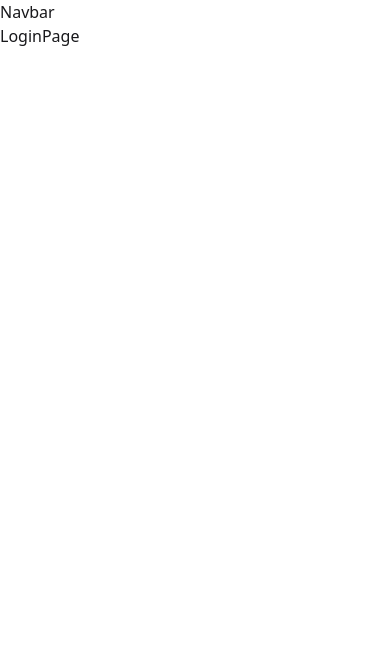
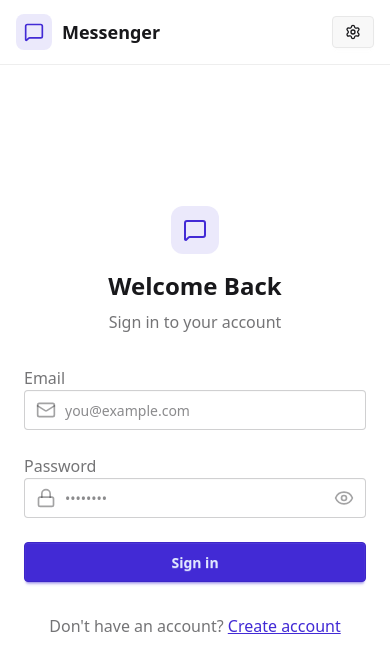
Before and after one commit to Jericsky/ChapApp, a React (Vite) app in the folder frontend/: page /login in a window 390 px wide. Shown: the top 670 px of the page. Built offline with nearby package versions, Linux system fonts and the light colour scheme; no server answers.

Commit message:
auth pages

```diff
--- a/frontend/src/App.tsx
+++ b/frontend/src/App.tsx
@@ -10,6 +10,7 @@
 import { useEffect } from "react"
 
 import { Loader } from 'lucide-react'
+import { Toaster } from 'react-hot-toast';
 
 function App() {
 
@@ -40,6 +41,8 @@
           <Route path="/settings" element={<SettingsPage/>}/>
           <Route path="/profile" element={authUser ? <ProfilePage/> : <Navigate to='/login'/>}/>
         </Routes>
+
+        <Toaster />
       </div>
     </>
   )
--- /dev/null
+++ b/frontend/src/components/AuthImagePattern.tsx
@@ -0,0 +1,27 @@
+interface AuthImagePatternProps{
+    title: string,
+    subtitle: string
+}
+
+const AuthImagePattern = ({ title, subtitle }: AuthImagePatternProps) => {
+    return (
+      <div className="hidden lg:flex items-center justify-center bg-base-200 p-12">
+        <div className="max-w-md text-center">
+          <div className="grid grid-cols-3 gap-3 mb-8">
+            {[...Array(9)].map((_, i) => (
+              <div
+                key={i}
+                className={`aspect-square rounded-2xl bg-primary/10 ${
+                  i % 2 === 0 ? "animate-pulse" : ""
+                }`}
+              />
+            ))}
+          </div>
+          <h2 className="text-2xl font-bold mb-4">{title}</h2>
+          <p className="text-base-content/60">{subtitle}</p>
+        </div>
+      </div>
+    );
+  };
+
+  export default AuthImagePattern;
--- a/frontend/src/components/Navbar.tsx
+++ b/frontend/src/components/Navbar.tsx
@@ -1,7 +1,48 @@
+import { Link } from "react-router-dom";
+import { useAuthStore } from "../store/useAuthStore"
+import { LogOut, MessageSquare, Settings, User } from "lucide-react";
 
 
 export default function Navbar() {
+  const { logout, authUser } = useAuthStore();
+
   return (
-    <div>Navbar</div>
+    <header
+      className="bg-base-100 border-b border-base-300 fixed w-full top-0 z-40 backdrop-blur-lg bg-base-100/80"
+    >
+      <div className="container mx-auto px-4 h-16">
+        <div className="flex items-center justify-between h-full">
+          <div className="flex items-center gap-8">
+            <Link to='/' className="flex items-center gap-2.5 hover:opacity-80 transition-all">
+              <div className="w-9 h-9 rounded-lg bg-primary/10 flex items-center justify-center">
+                <MessageSquare className="w-5 h-5 text-primary"/>
+              </div>
+              <h1 className="text-lg font-bold">Messenger</h1>
+            </Link>
+          </div>
+
+          <div className="flex items-center gap-2">
+            <Link to='/settings' className="btn btn-sm gap-2 transition-colors">
+              <Settings className="w-4 h-4"/>
+              <span className="hidden sm:inline">Settings</span>
+            </Link>
+
+            { authUser && (
+              <>
+                <Link to={'/profile'} className="btn btn-sm gap-2">
+                  <User className="size-5"/>
+                  <span className="hidden sm:inline">Profile</span>
+                </Link>
+
+                <button className="flex gap-2 items-center" onClick={logout}>
+                  <LogOut className="size-5"/>
+                  <span className="hidden sm:inline">Logout</span>
+                </button>
+              </>
+            )}
+          </div>
+        </div>
+      </div>
+    </header>
   )
 }
--- a/frontend/src/pages/LoginPage.tsx
+++ b/frontend/src/pages/LoginPage.tsx
@@ -1,7 +1,119 @@
-import React from 'react'
+import React, { useState } from 'react'
+import { useAuthStore } from '../store/useAuthStore';
+import { Eye, EyeOff, Loader2, Lock, Mail, MessageSquare } from 'lucide-react';
+import { Link } from 'react-router-dom';
+import AuthImagePattern from '../components/AuthImagePattern';
 
 export default function LoginPage() {
+  const [showPassword, setShowPassword] = useState(false);
+  const [formData, setFormData] = useState({
+      fullName: '',
+      email: '',
+      password: '',
+  });
+  const { login, isLoggingIn } = useAuthStore();
+
+  const handleSubmit = (e) => {
+    e.preventDefault();
+    login(formData);
+  };
+
   return (
-    <div>LoginPage</div>
+    <div className="h-screen grid lg:grid-cols-2">
+      {/* Left Side - Form */}
+      <div className="flex flex-col justify-center items-center p-6 sm:p-12">
+        <div className="w-full max-w-md space-y-8">
+          {/* Logo */}
+          <div className="text-center mb-8">
+            <div className="flex flex-col items-center gap-2 group">
+              <div
+                className="w-12 h-12 rounded-xl bg-primary/10 flex items-center justify-center group-hover:bg-primary/20
+                transition-colors"
+              >
+                <MessageSquare className="w-6 h-6 text-primary" />
+              </div>
+              <h1 className="text-2xl font-bold mt-2">Welcome Back</h1>
+              <p className="text-base-content/60">Sign in to your account</p>
+            </div>
+          </div>
+
+          {/* Form */}
+          <form onSubmit={handleSubmit} className="space-y-6">
+            <div className="form-control">
+              <label className="label">
+                <span className="label-text font-medium">Email</span>
+              </label>
+              <div className="relative">
+                <div className="absolute inset-y-0 left-0 pl-3 flex items-center pointer-events-none z-20">
+                  <Mail className="h-5 w-5 text-base-content/40" />
+                </div>
+                <input
+                  type="email"
+                  className={`input input-bordered w-full pl-10`}
+                  placeholder="you@example.com"
+                  value={formData.email}
+                  onChange={(e) => setFormData({ ...formData, email: e.target.value })}
+                />
+              </div>
+            </div>
+
+            <div className="form-control">
+              <label className="label">
+                <span className="label-text font-medium">Password</span>
+              </label>
+              <div className="relative">
+                <div className="absolute inset-y-0 left-0 pl-3 flex items-center pointer-events-none z-20">
+                  <Lock className="h-5 w-5 text-base-content/40" />
+                </div>
+                <input
+                  type={showPassword ? "text" : "password"}
+                  className={`input input-bordered w-full pl-10`}
+                  placeholder="••••••••"
+                  value={formData.password}
+                  onChange={(e) => setFormData({ ...formData, password: e.target.value })}
+                />
+                <button
+                  type="button"
+                  className="absolute inset-y-0 right-0 pr-3 flex items-center"
+                  onClick={() => setShowPassword(!showPassword)}
+                >
+                  {showPassword ? (
+                    <EyeOff className="h-5 w-5 text-base-content/40" />
+                  ) : (
+                    <Eye className="h-5 w-5 text-base-content/40" />
+                  )}
+                </button>
+              </div>
+            </div>
+
+            <button type="submit" className="btn btn-primary w-full" disabled={isLoggingIn}>
+              {isLoggingIn ? (
+                <>
+                  <Loader2 className="h-5 w-5 animate-spin" />
+                  Loading...
+                </>
+              ) : (
+                "Sign in"
+              )}
+            </button>
+          </form>
+
+          <div className="text-center">
+            <p className="text-base-content/60">
+              Don&apos;t have an account?{" "}
+              <Link to="/signup" className="link link-primary">
+                Create account
+              </Link>
+            </p>
+          </div>
+        </div>
+      </div>
+
+      {/* Right Side - Image/Pattern */}
+      <AuthImagePattern
+        title={"Welcome back!"}
+        subtitle={"Sign in to continue your conversations and catch up with your messages."}
+      />
+    </div>
   )
 }
--- a/frontend/src/pages/SignupPage.tsx
+++ b/frontend/src/pages/SignupPage.tsx
@@ -2,6 +2,8 @@
 import { useAuthStore } from "../store/useAuthStore";
 import { Eye, EyeOff, Loader2, Lock, Mail, MessageSquare, User } from "lucide-react";
 import { Link } from "react-router-dom";
+import AuthImagePattern from "../components/AuthImagePattern";
+import toast from "react-hot-toast";
 
 export default function SignupPage() {
     const [showPassword, setShowPassword] = useState(false);
@@ -13,9 +15,19 @@
 
     const { signup, isSigningUp } = useAuthStore();
 
-    const validateForm = () => {};
+    const validateForm = () => {
+        if(!formData.fullName.trim()) return toast.error('Full name is required');
+
+        return true;
+    };
+
+
     const handleSubmit = (e) => {
         e.preventDefault();
+
+        const success = validateForm();
+
+        if(success === true) signup(formData)
     }
 
   return (
@@ -122,6 +134,12 @@
                 </div>
             </div>
         </div>
+
+        {/* Right side */}
+        <AuthImagePattern
+            title="Join our community"
+            subtitle="Connect with friends, share moments, and stay in touch with your loved ones."
+        />
     </div>
   )
 }
--- a/frontend/src/store/useAuthStore.ts
+++ b/frontend/src/store/useAuthStore.ts
@@ -1,5 +1,12 @@
 import { create } from 'zustand'
 import { axiosInstance } from '../lib/axios'
+import toast from 'react-hot-toast';
+
+type SignupData = {
+    fullName: string,
+    email: string,
+    password: string,
+};
 
 type AuthStore = {
     authUser: any;
@@ -8,7 +15,11 @@
     isUpdatingProfile: boolean;
     isCheckingAuth: boolean;
     checkAuth: () => Promise<void>;
-  };
+    signup: (data: SignupData) => Promise<void>;
+    login: (data: SignupData) => Promise<void>;
+    logout: () => Promise<void>;
+};
+
 
 export const useAuthStore = create<AuthStore>((set) => ({
     authUser: null,
@@ -32,11 +43,43 @@
         }
     },
 
-    signup: async(data) => {
+    signup: async(data: SignupData) => {
+        set({ isSigningUp: true });
         try {
+            const res = await axiosInstance.post('/auth/signup', data);
+            console.log(res);
+            set({ authUser: res.data });
+            toast.success('Account successfully created.');
 
-        } catch (error) {
+        } catch (error: any) {
+            toast.error(error.response.data.message);
+            console.log(error);
+        } finally {
+            set({ isSigningUp: false });
+        }
+    },
 
+    login: async(data: SignupData) => {
+        set({ isLoggingIn: true });
+        try {
+            const res = await axiosInstance.post('/auth/login', data);
+            set({ authUser: res.data });
+            toast.success("Logged in successfully");
+
+        } catch (error: any) {
+            toast.error(error.response.data.message)
+        } finally {
+            set({ isLoggingIn: false });
+        }
+    },
+
+    logout: async() => {
+        try {
+            await axiosInstance.post('/auth/logout');
+            set({ authUser: null });
+            toast.success('Logged out successfully');
+        } catch (error: any) {
+            toast.error(error.response.data.message);
         }
     }
 }))
```
Lines whose indentation alone changed are shown as unchanged.
